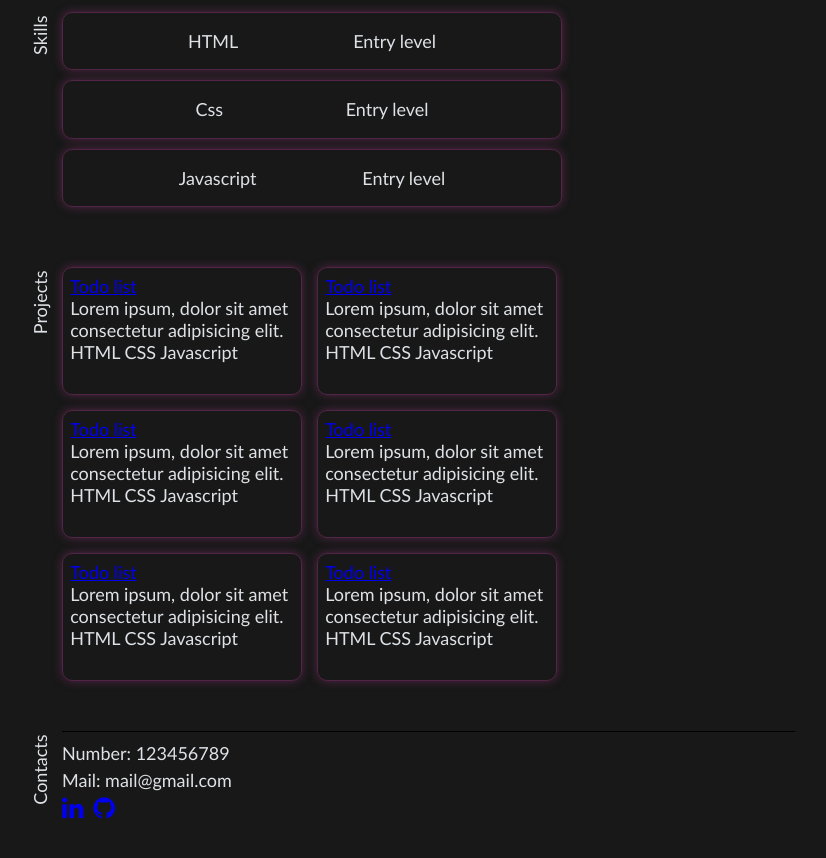
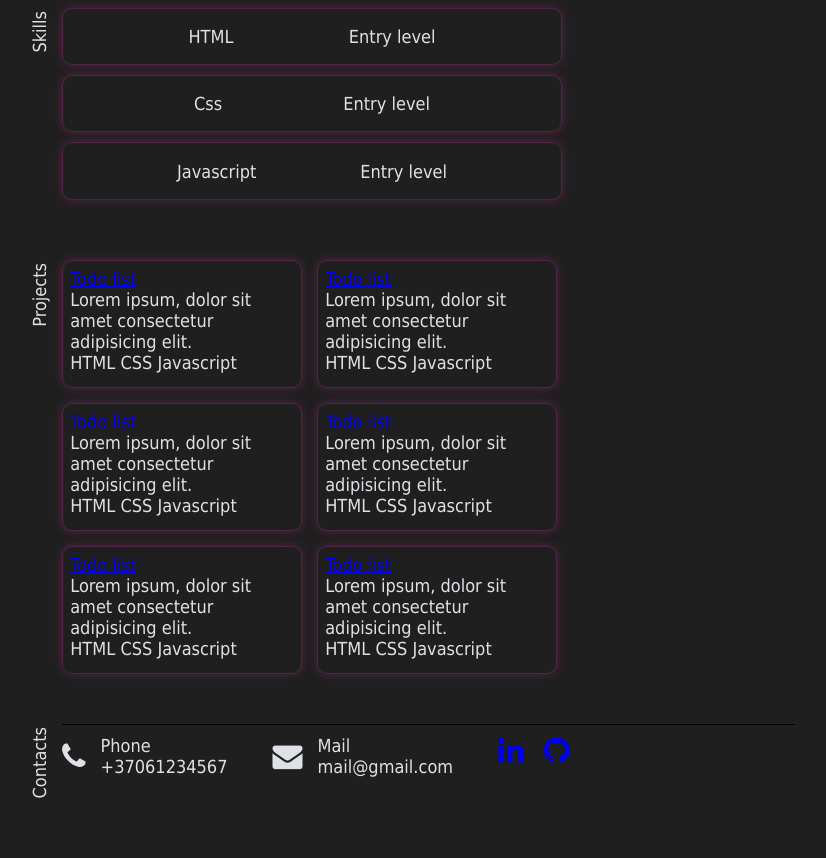
Before and after one commit to LaurynasKl/front-end-projects, a plain HTML site: page portfolio/index.html in a window 1280 px wide. Shown: the part 310-1168 px from the top of the page, without its empty margins (229-1055 px from the left). After the commit the page ends 1137 px from the top, so only its background shows below. Drawn offline with Linux system fonts and the light colour scheme.

Commit message:
font update

```diff
--- a/portfolio/index.html
+++ b/portfolio/index.html
@@ -5,7 +5,8 @@
         <meta name="viewport" content="width=device-width, initial-scale=1.0" />
 
         <title>Portfolio</title>
-        <link rel="stylesheet" href="/font-awesome-4.7.0/css/font-awesome.min.css" />
+
+        <link rel="stylesheet" href="./font-awesome-4.7.0/css/font-awesome.min.css" />
         <link rel="stylesheet" href="./style/style.css" />
         <link rel="stylesheet" href="./style/header.css" />
         <link rel="stylesheet" href="./style/main.css" />
@@ -14,11 +15,7 @@
     <body>
         <header>
             <div class="logo">
-                <a href="https://www.linkedin.com/in/laurynas-klumbys-558254256"><i class="fa fa-linkedin" aria-hidden="true"></i></a>
-                <a href="https://github.com/LaurynasKl"><i class="fa fa-github" aria-hidden="true"></i></a>
-                <a href=""><i class="fa fa-envelope" aria-hidden="true"></i></a>
-                <a href="#" class="contact-hover"><i class="fa fa-phone" aria-hidden="true"></i></i></a>
-                <!-- <p class="logo-text">About</p> -->
+                <p class="logo-text">About</p>
             </div>
 
             <div class="about">
@@ -99,9 +96,20 @@
                 <p class="logo-text">Contacts</p>
             </div>
             <div class="contact">
-                <div class="number">
-                    <p>Number: <span>123456789</span></p>
-                    <p>Mail: <span>mail@gmail.com</span></p>
+                <div class="contact-logo">
+                    <i class="fa fa-phone" aria-hidden="true"></i>
+                    <div>
+                        <p>Phone</p>
+                        <span>+37061234567</span>
+                    </div>
+                </div>
+                <div class="contact-logo">
+                    <i class="fa fa-envelope" aria-hidden="true"></i>
+                    <div>
+                        <p>Mail</p>
+                        <span>mail@gmail.com</span>
+                    </div>
+                </div>
                 <div class="socialMedia">
                     <a href="https://www.linkedin.com/in/laurynas-klumbys-558254256"><i class="fa fa-linkedin" aria-hidden="true"></i></a>
                     <a href="https://github.com/LaurynasKl"><i class="fa fa-github" aria-hidden="true"></i></a>
--- a/portfolio/style/footer.css
+++ b/portfolio/style/footer.css
@@ -7,9 +7,10 @@ footer {
     border-top: 1px solid black;
     display: flex;
     flex-direction: column;
-    gap: 10px;
+    gap: 45px;
     width: 100%;
     margin-top: 5px;
+    padding-top: 10px;
 }
 .number {
     display: flex;
@@ -19,6 +20,21 @@ footer {
 }
 .socialMedia {
     display: flex;
-    gap: 10px;
-    font-size: 25px;
+    gap: 20px;
+    font-size: 30px;
 }
+.contact-logo{
+    display: flex;
+    gap: 15px;
+}
+.contact-logo i{
+    display: flex;
+    align-items: center;
+    font-size: 30px;
+}
+
+@media (min-width: 670px){
+    .contact{
+        flex-direction: row;
+    }
+}
--- a/portfolio/style/style.css
+++ b/portfolio/style/style.css
@@ -6,9 +6,8 @@ body * {
     box-sizing: border-box;
 }
 body {
-    font-family: 'Gill Sans', 'Gill Sans MT', Calibri, 'Trebuchet MS',
-    sans-serif;
-    background-color: #181818;
+    font-family: Tahoma, Geneva, Verdana, sans-serif;
+    background-color: #201f1f;
     color: #dee2e6;
     width: 80%;
     margin: 50px auto ;
@@ -21,7 +20,6 @@ body {
     display: flex;
     flex-direction: column;
     justify-content: start;
-    cursor: pointer;
     gap: 8px;
 }
 .logo a {
```
